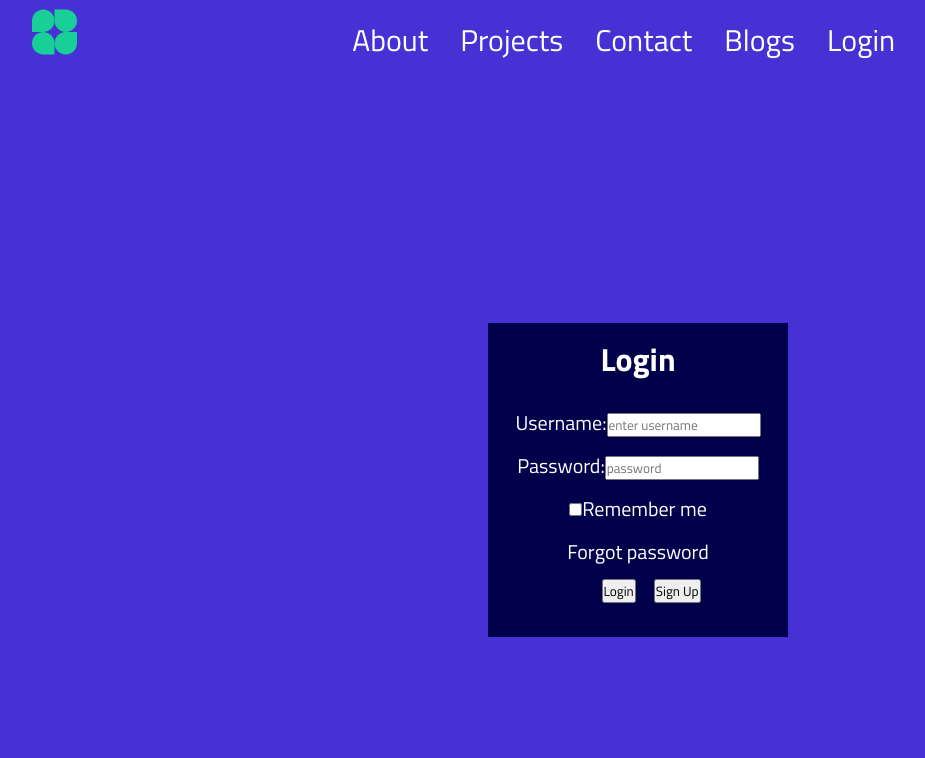
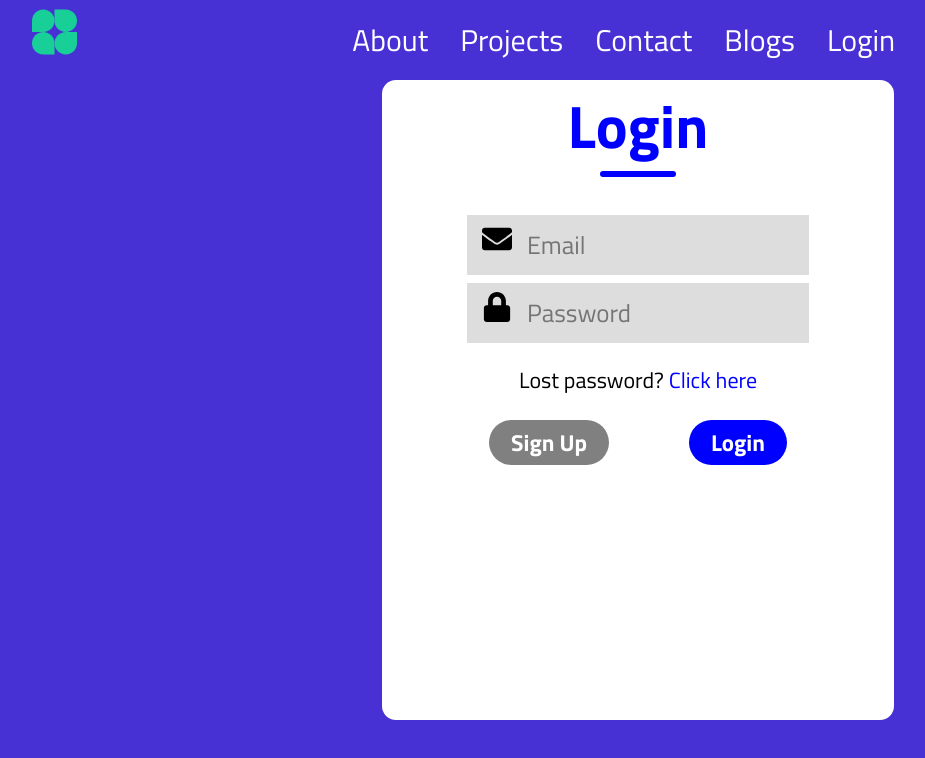
Before and after one commit to John-Bugingo/My-Portfolio, a React (Create React App) app: page /login in a window 1280 px wide. Shown: the top 758 px of the page, without its empty margins (2-927 px from the left). Built offline with nearby package versions, Linux system fonts and the light colour scheme.

Commit message:
i have added home page and about me page

```diff
--- a/package.json
+++ b/package.json
@@ -3,6 +3,9 @@
   "version": "0.1.0",
   "private": true,
   "dependencies": {
+    "@fortawesome/fontawesome-svg-core": "^6.5.1",
+    "@fortawesome/free-solid-svg-icons": "^6.5.1",
+    "@fortawesome/react-fontawesome": "^0.2.0",
     "@testing-library/jest-dom": "^5.17.0",
     "@testing-library/react": "^13.4.0",
     "@testing-library/user-event": "^13.5.0",
--- a/src/components/AboutComp.js
+++ b/src/components/AboutComp.js
@@ -8,7 +8,7 @@ const AboutComp = () => {
         <div className="aboutClass1">
           <h1>Education</h1>
           <p>
-            Am currently pursuing Master of science in Information Technliogy at UNILAC,<br/><br/>2016-2021, I did Bachelor of Science degree with honor in Computer Science from University of Rwanda at Clilege of science and technliogy.<br/><br/> 2013-2015, I did advanced level certificate in faculty of MPC (Mathematics, Physics and Computer science) at Nyagatare secondary scholi.<br/><br/> 2010-2012, I did ordinary level certificate at Karangazi secondary scholi.
+            Am currently pursuing Master of science in Information Technology at UNILAC,<br/><br/>2016-2021, I did Bachelor of Science degree with honor in Computer Science from University of Rwanda at College of science and technology.<br/><br/> 2013-2015, I did advanced level certificate in faculty of MPC (Mathematics, Physics and Computer science) at Nyagatare secondary school.<br/><br/> 2010-2012, I did ordinary level certificate at Karangazi secondary school.
           </p>
         </div>
         <div className="aboutClass2">
--- a/src/components/LoginComp.js
+++ b/src/components/LoginComp.js
@@ -1,48 +1,44 @@
 import React from "react";
+import { useState } from "react";
+import { FaLock, FaUser, FaEnvelope } from 'react-icons/fa';
 import Navbar from "./Navbar";
 
 export default function LoginComp() {
+  const [action, setAction]=useState("Login");
   return (
     <>
-    <div className="container1">
-    <div className="container">
-        <form>
-          <h1>Login</h1>
-          <div className="loginFoam">
-            <tr>
-              <td>Username:</td>
-              <td>
-                <input type="text" placeholder="enter username" required />
-              </td>
-            </tr>
-            <tr>
-            <td>Password:</td>
-              <td>
-                <input type="password" placeholder="password" required></input>
-              </td>
-            </tr>
-            <tr>
-              <td>
-                <input type="checkbox" />
-              </td>
-              <td>Remember me</td>
-            </tr>
-            <tr>
-              <a href="/" className="forgot">Forgot password</a>
-            </tr>
-            <tr className="login-off">
-              <td className="login">
-                <input type="button" value="Login" />
-              </td>
-                <td className="logoff">
-                  < input type="button" value="Sign Up"/>
-                </td>
-              </tr>
+      <div className="container1">
+       <div className="container2">
+       <div className="header1">
+          <h1>{action}</h1>
+        </div>
+        <div className="underline"></div>
+        <div className="inputs">
+          {action === "Login"?<div></div>:
+          <div className="input">
+          <FaUser />
+          <input type="text" placeholder="Name"/>
+          </div>}
+
+          <div className="input">
+          <FaEnvelope />
+          <input type="text" placeholder="Email"/>
           </div>
-        </form>
+          <div className="input">
+          <FaLock />
+          <input type="password" placeholder="Password"/>
+          </div>
+        </div>
+        {action === "Sign Up"?<div></div>:
+        <div className="forgot-password">
+        <p>Lost password? <label>Click here</label></p>
+      </div>}
+        <div className="sign-login">
+          <div className={action === "Sign Up"?"submitt":"gray"} onClick={()=>{setAction("Sign Up")}}>Sign Up</div>
+          <div className={action === "Login"?"submitt":"gray"} onClick={()=>{setAction("Login")}}>Login</div>
+        </div>
+       </div>
       </div>
-    </div>
-
     </>
   );
 }
--- a/src/css/style.css
+++ b/src/css/style.css
@@ -6,6 +6,96 @@
     box-sizing: border-box;
     font-family: 'Open Sans', sans-serif;
 }
+.container1{
+    background-color: rgb(72,49,212);
+    width: 100%;
+    height: 100vh;
+    display: flex;
+    margin: 0;
+    padding: 0;
+    align-items: center;
+    flex-direction: column;
+}
+.container2{
+    border-radius: 14px;
+    background-color: white;
+    width: 40%;
+    height: 80vh;
+    display: flex;
+    align-items: center;
+    flex-direction: column;
+}
+.header1{
+    color: blue;
+    font-size: 30px;
+    font-family: sans-serif;
+}
+.underline{
+    background-color:blue;
+    height: 6px;
+    width: 15%;
+    border-radius: 7px;
+}
+.inputs{
+    display: flex;
+    flex-direction: column;
+    align-items: center;
+    margin-top: 10px;
+    gap: 0.5rem;
+    border: none;
+    padding: 20px;
+    border-radius: 8px;
+}
+.input{
+    padding:5px 15px;
+    font-size: 30px;
+    background-color: rgb(221, 221, 221);
+
+}
+.input input{
+    padding-left: 15px;
+    font-size: 25px;
+    padding: 2px, 10px;
+    background-color: transparent;
+    height: 50px;
+    border: none;
+    outline: 0;
+    color: black;
+    cursor: pointer;
+}
+.forgot-password label{
+    font-size: 22px;
+    color: blue;
+    cursor: pointer;
+}
+.forgot-password p{
+    font-size: 22px;
+    font-weight: 273px;
+}
+.sign-login{
+    margin-top: 23px;
+    gap: 5rem;
+    display: flex;
+}
+.submitt{
+    color: white;
+    background-color: blue;
+    padding: 5px 22px;
+    font-size: 23px;
+    border-radius: 50px;
+    cursor: pointer;
+    font-weight: 700;
+}
+.gray{
+    color: white;
+    background-color:gray;
+    padding: 5px 22px;
+    font-size: 23px;
+    border-radius: 50px;
+    cursor: pointer;
+    font-weight: 700;
+}
+
 .div0{
     display: flex;
 }
@@ -59,47 +149,7 @@
 
 
 /*Login page*/
-.container1{
-    display: flex;
-    align-items: center;
-    justify-content: center;
-    width: 100%;
-    height: 100vh;
-    background-color: #4831D4;
 
-
-}
-.container{
-    /* position: absolute; */
-    /* top: 110px; */
-    background-color: rgb(1, 1, 75);
-    width: 300px;
-
-}
-
-.container h1{
-    color: white;
-    font-size: 32px;
-    text-align: center;
-    margin-top: 12px;
-}
-.container .loginFoam{
-    display: flex;
-    color: white;
-    font-size: 20px;
-    flex-direction: column;
-    align-items: center;
-    justify-content: center;
-
-
-}
-.loginFoam{
-    margin: 12px;
-}
-.container .loginFoam tr{
-    margin-top: 12px;
-
-}
 
 
 .hh{
@@ -221,6 +271,8 @@
 
 
 @media (max-width: 1024px) {
+    /* home page */
+
     .div0{
         display: block;
     }
@@ -231,11 +283,6 @@
     .table1 img{
         width: 100%;
         height: auto;
-    }
-    .container{
-        background-color: rgb(1, 1, 75);
-        width: 100%;
-        height: 100vh;
     }
     .aboutClass{
         display: flex;
@@ -288,10 +335,6 @@
     }
 
     /* login page */
-    .container{
-        width: 100%;
-        height: 100%;
-    }
 
 }
 
```
Also changed, not shown: 1 other file (tests, documents, lock files or other folders).
